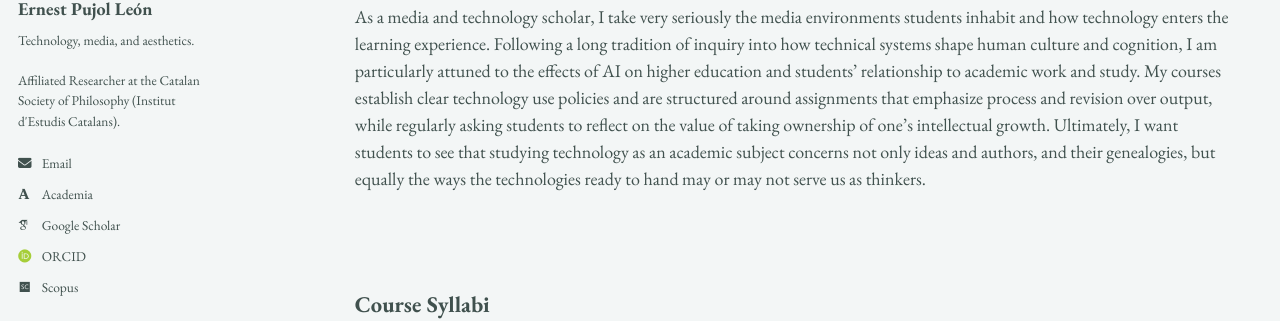
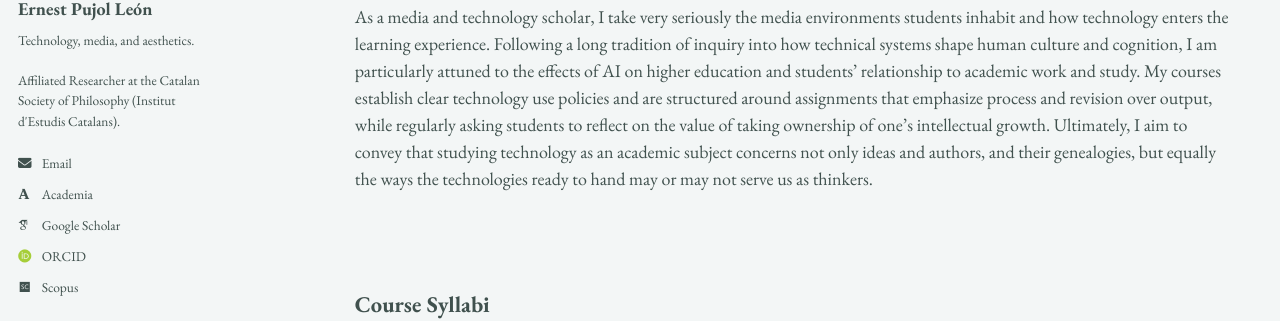
Before and after one commit to epujol90/epujol90.github.io, a Jekyll site: the page built from _pages/teaching.md, in a window 1280 px wide and 900 px high, scrolled down 813 px. Shown: the part 255-576 px from the top of the window. Built offline with Jekyll 4.4.1, drawn with Linux system fonts in a browser that asks for light colours; some web fonts are replaced; a script bundle is joined from its source files by our own code; library files that are not in the unit come from our copies.

Commit message:
Update teaching.md

```diff
--- a/_pages/teaching.md
+++ b/_pages/teaching.md
@@ -21,7 +21,7 @@ Beyond traditional coursework, my teaching is deeply indebted to my writing cent
 ---
 
 ### Technology in the Classroom
-As a media and technology scholar, I&nbsp;take very seriously the media environments students inhabit and how technology enters the learning experience. Following a long tradition of inquiry into how technical systems shape human culture and cognition, I&nbsp;am particularly attuned to the effects of AI on higher education and students’ relationship to academic work and study. My courses establish clear technology use policies and are structured around assignments that emphasize process and revision over output, while regularly asking students to reflect on the value of taking ownership of one’s intellectual growth. Ultimately, I&nbsp;want students to see that studying technology as an academic subject concerns not only ideas and authors, and their genealogies, but equally the ways the technologies ready to hand may or may not serve us as thinkers.
+As a media and technology scholar, I&nbsp;take very seriously the media environments students inhabit and how technology enters the learning experience. Following a long tradition of inquiry into how technical systems shape human culture and cognition, I&nbsp;am particularly attuned to the effects of AI on higher education and students’ relationship to academic work and study. My courses establish clear technology use policies and are structured around assignments that emphasize process and revision over output, while regularly asking students to reflect on the value of taking ownership of one’s intellectual growth. Ultimately, I&nbsp;aim to convey that studying technology as an academic subject concerns not only ideas and authors, and their genealogies, but equally the ways the technologies ready to hand may or may not serve us as thinkers.
 <br>
 <br>
 <br>
```
